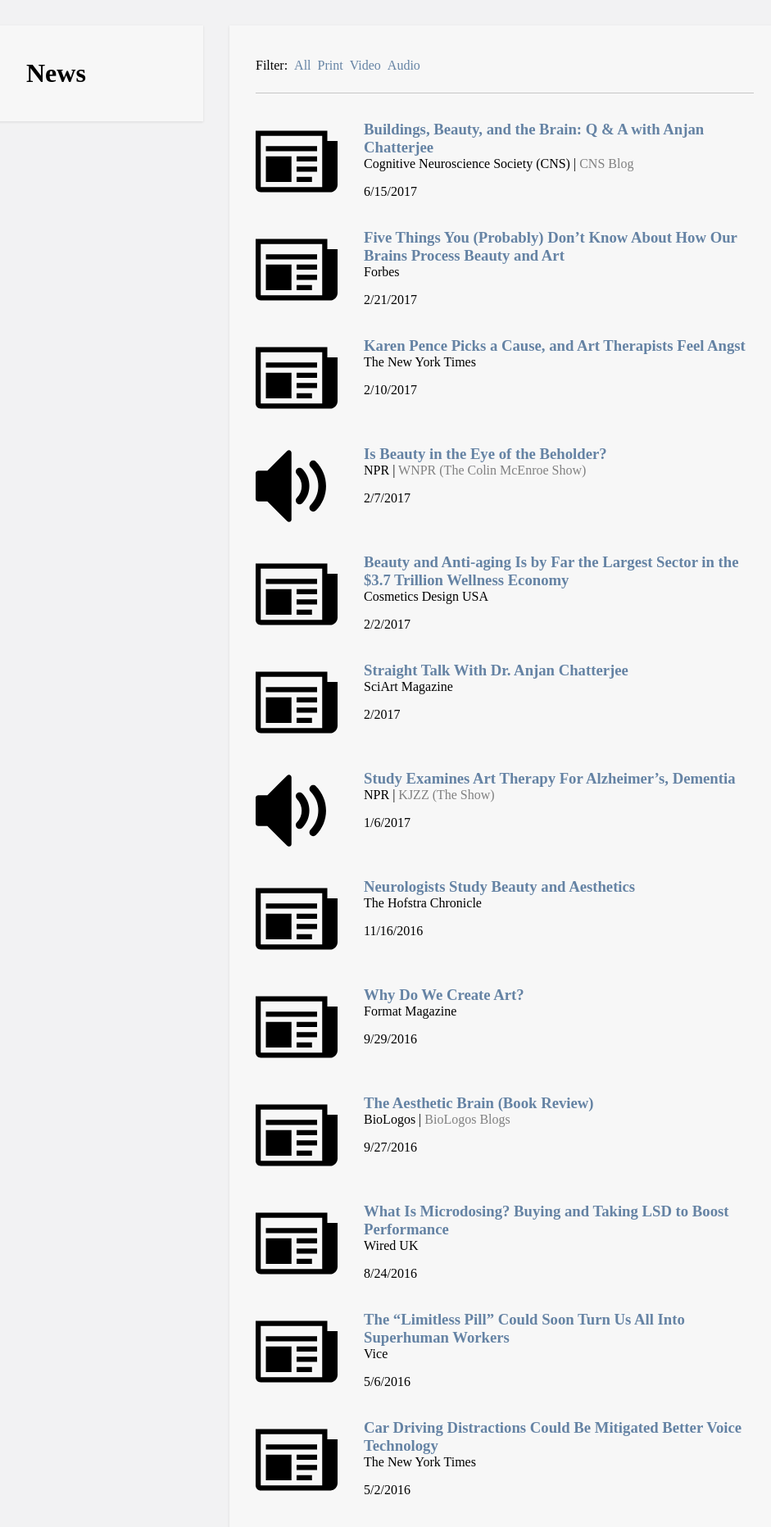
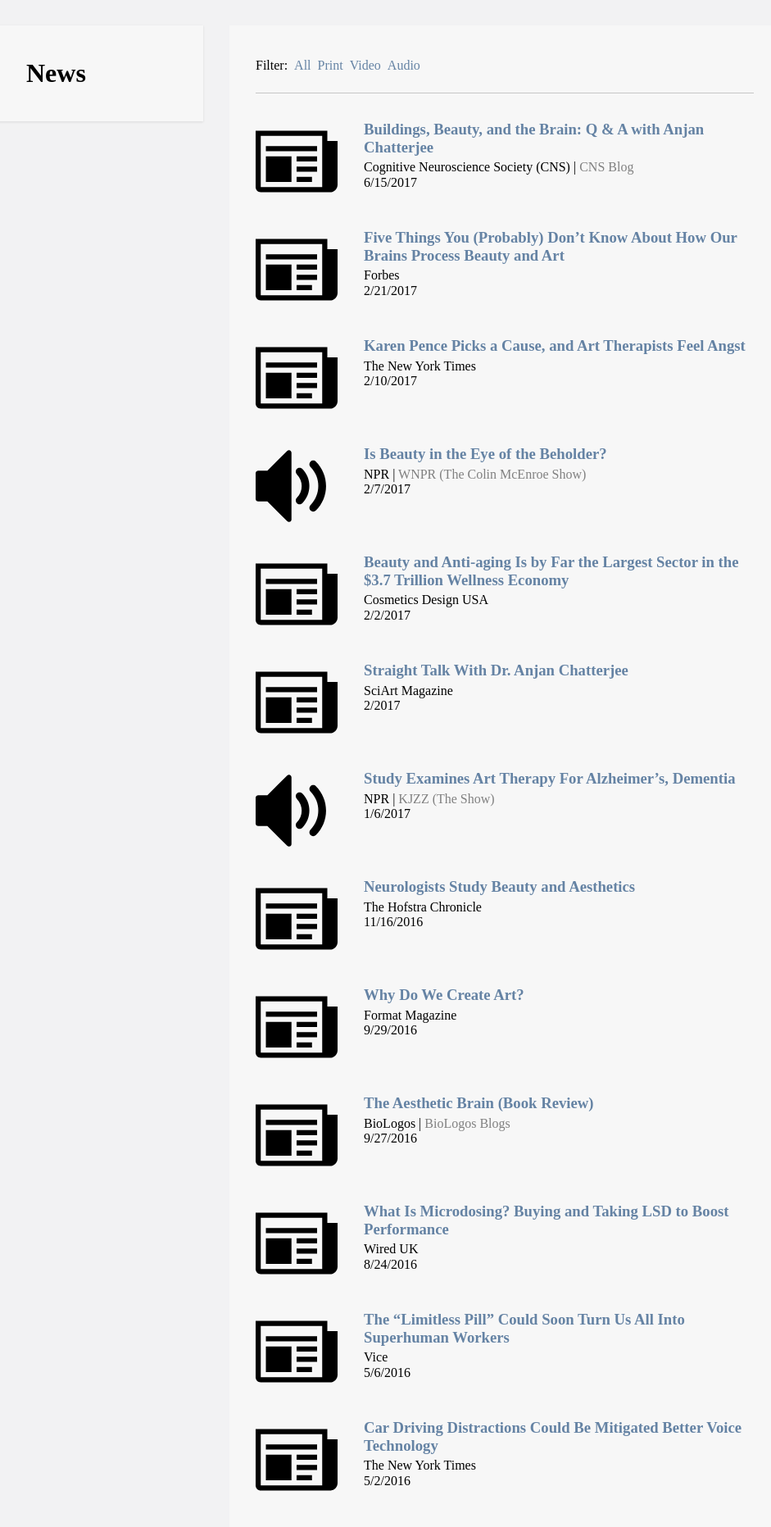
Before and after one commit to joeptacek/chatlab-site, a Jekyll site: the page built from news.html, in a window 1280 px wide. Shown: the part 469-2332 px from the top of the page at 82% size, without its empty margins (168-1109 px from the left). Built offline with Jekyll 4.4.1, drawn with Linux system fonts in a browser that asks for light colours; some web fonts are replaced.

Commit message:
Fixing stubborn non-shrinking flex item (div#page-content)

```diff
--- a/_includes/section_items/news.html
+++ b/_includes/section_items/news.html
@@ -7,8 +7,8 @@
     {% when 'audio' %}
       <svg class="news-type-icon icon-volume-medium"><use xlink:href="#icon-volume-medium"></use></svg>
   {% endcase %}
-  <div>
-    <h3><a href="{{ include.pass.media_url }}" target="_blank">{{ include.pass.title }}</a></h3>
+  <div class="news-item-data">
+    <h3 class="news-title"><a href="{{ include.pass.media_url }}" target="_blank">{{ include.pass.title }}</a></h3>
     <p class="news-source">{{ include.pass.source }}{% if include.pass.sub_source != null %} | <span class="sub-source">{{ include.pass.sub_source }}</span>{% endif %}</p>
     <p>{% if include.pass.date_year != null %}<!-- show date when at least year is known -->{% if include.pass.date_month != null %}<!-- show month/ or month/day/ if these exist; nested if logic should prevent poorly-formed null/day/year month/day/null etc. -->{{ include.pass.date_month }}/{% if include.pass.date_day != null %}{{ include.pass.date_day }}/{% endif %}{% endif %}<!-- endifs for date_month != null, date_day != null -->{{ include.pass.date_year }}<!-- at least show year if it exists -->{% endif %}<!-- endif for date_year != null --></p>
   </div>
--- a/assets/css/main.scss
+++ b/assets/css/main.scss
@@ -241,7 +241,6 @@
             ul {
               display: flex;
               flex-flow: row;
-              justify-content: center;
               li {
                 margin: 0.5rem 0.5rem 0.5rem 0;
               }
@@ -253,23 +252,26 @@
             flex-flow: row;
             margin-bottom: 2rem;
 
+            &:last-of-type {
+              margin-bottom: 0;
+            }
+
             svg.news-type-icon {
-              flex: 0 0 100px; // Instead of width, would probably be OK to use specify flex-basis via flex shorthand
-              // width: 64px;
+              flex: 0 0 100px; // no growing or shrinking, always 100px
               height: 100px;
               margin-right: 2rem;
             }
 
-            p.news-source {
-              margin-bottom: 1rem;
-            }
+            div.news-item-data {
+              h3.news-title {
+                margin-bottom: 0.3rem;
+              }
 
-            span.sub-source {
-              color: grey;
-            }
-
-            &:last-of-type {
-              margin-bottom: 0;
+              p.news-source {
+                span.sub-source {
+                  color: grey;
+                }
+              }
             }
           }
         }
@@ -331,33 +333,11 @@
         }
 
         div#page-content {
-          flex: auto; /* Confirm this is the best way to do this (i.e., grow div to fill remaining space) */
+          flex: 1 1 auto; // allows flex item to grow to fill remaining width of body / main [initial default is 0 1 auto, corresponding to grow, shrink, basis]
+          overflow: hidden; // by default, flex items have min-width (and min-height) as auto, meaning will not shrink smallr than size of contents. override with mid-width: 0 or even more elegantly, overflow: hidden (any value of overflow except visible makes min-width: 0 and content will disappear at small sizes as needed)
           section {
             h2.section-title {
               text-align: left;
-            }
-          }
-        }
-      }
-    }
-  }
-
-  /* Page-specific: News */
-
-  html {
-    body {
-      main {
-        div#page-content {
-          section {
-            nav#nav-news {
-              ul {
-                display: flex;
-                flex-flow: row;
-                justify-content: flex-start;
-                li {
-                  margin: 0.5rem 0.5rem 0.5rem 0;
-                }
-              }
             }
           }
         }
```
